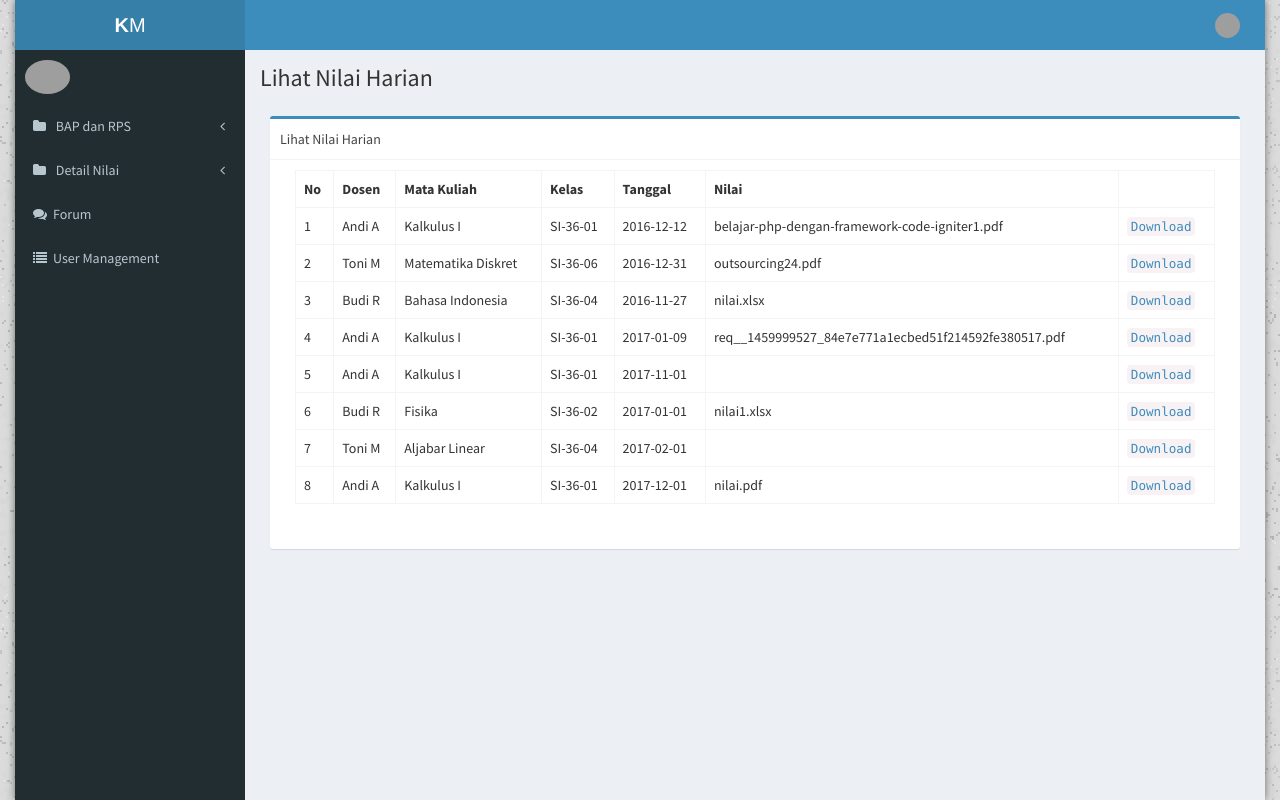
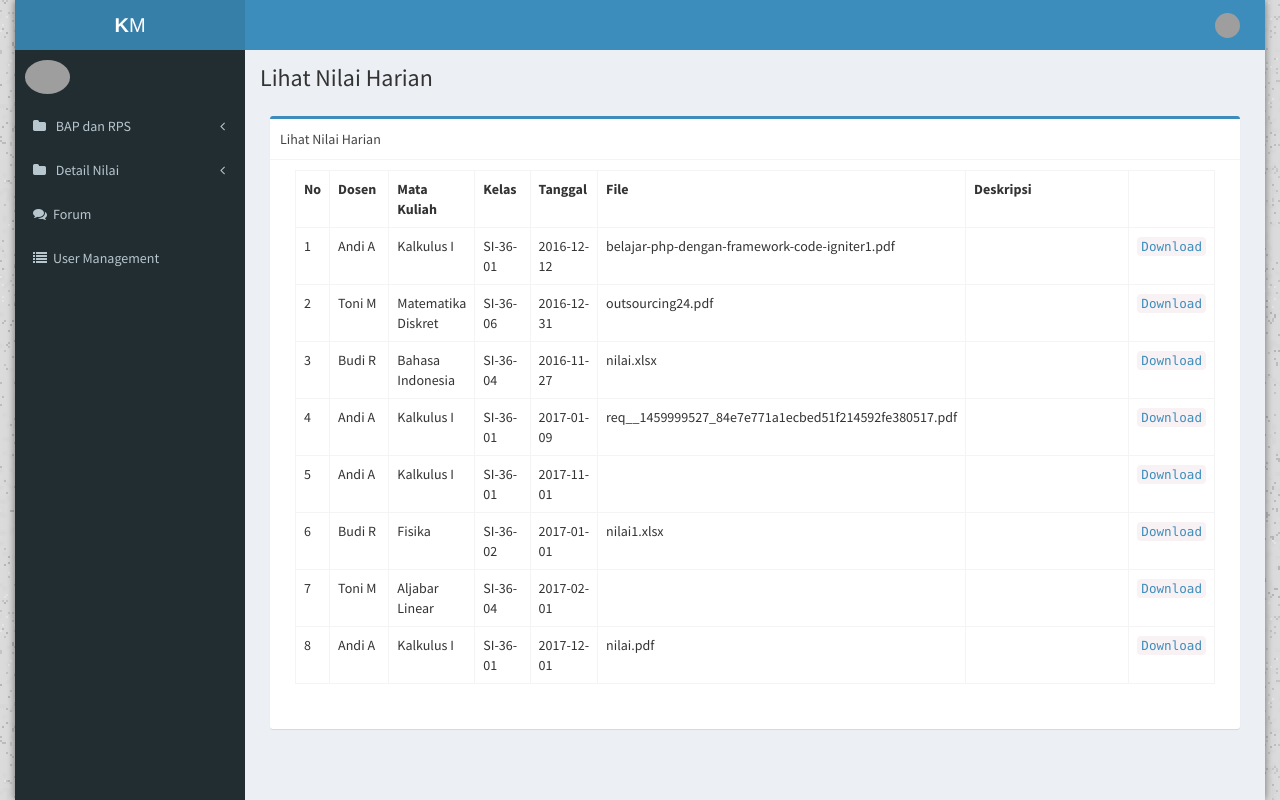
Before and after one commit to arifmaulananp13/km, a CodeIgniter app: page /km/nilai/lihat_nilai in a window 1280 px wide. Run offline with CodeIgniter, Linux system fonts and the light colour scheme; data comes from the database, SQL or seed files in the repository; data that the repository does not hold is empty; grey boxes are pictures that could not be loaded.

Commit message:
input nilai deskripsi
controller + view nilai

```diff
--- a/application/controllers/nilai.php
+++ b/application/controllers/nilai.php
@@ -38,8 +38,8 @@ class nilai extends CI_Controller {
 
             //Check whether user upload picture
             if(!empty($_FILES['picture']['name'])){
-                $config['upload_path'] = 'application/views/uploads/';
-                $config['allowed_types'] = 'xlsx|docx|pdf';
+                $config['upload_path'] = 'upload/nilai/';
+                $config['allowed_types'] = 'xlsx|docx|pdfx';
                 $config['file_name'] = $_FILES['picture']['name'];
 
                 //Load upload library and initialize configuration
@@ -58,9 +58,10 @@ class nilai extends CI_Controller {
 
 		$dosen = $this->input->post('dosen');
 		$matkul = $this->input->post('matkul');
-		$nilai = $this->input->post('nilai');
+		$nilai = $this->input->post('picture');
 		$kelas = $this->input->post('kelas');
 		$tanggal = $this->input->post('tanggal');
+		$deskripsi = $this->input->post('deskripsi');
 
 
 		$data = array(
@@ -69,6 +70,7 @@ class nilai extends CI_Controller {
 		'nilai' => $picture,
 		'kelas' => $kelas,
 		'no_tanggal' => $tanggal,
+		'deskripsi' => $deskripsi,
 		);
 		$this->m_inputnilai->input_nilai($data,'input_nilai');
 		redirect('nilai/input_nilai');
@@ -94,7 +96,7 @@ class nilai extends CI_Controller {
 	public function download($fileName = NULL) {
 	$this->load->helper('download');
 	if ($fileName) {
-    $file = realpath ( "application/views/uploads/" ) . "\\" . $fileName;
+    $file = realpath ( "upload/nilai/" ) . "\\" . $fileName;
     // check file exists
     if (file_exists ( $file )) {
      // get file content
--- a/application/views/nilai/input_nilai2.php
+++ b/application/views/nilai/input_nilai2.php
@@ -53,7 +53,7 @@
               <input name="picture" class="form-control" type="file">
             </div>
             <div class="col-md-12 form-group">
-              <textarea name="materi" class="form-control" rows="10" placeholder="Materi Perkuliahan harian" ></textarea>
+              <textarea name="deskripsi" class="form-control" rows="10" placeholder="deskripsi" ></textarea>
             </div>
         		<div class="col-md-12 form-group">
         			<button class="btn btn-primary pull-right btn-flat" type="submit" name="fileSubmit" value="add">Submit</button>
--- a/application/views/nilai/input_nilai_akhir2.php
+++ b/application/views/nilai/input_nilai_akhir2.php
@@ -15,6 +15,9 @@
               <input name="file" class="form-control" type="file">
             </div>
             <div class="col-md-12 form-group">
+              <textarea name="materi" class="form-control" rows="10" placeholder="Deskripsi perkuliahan" ></textarea>
+            </div>
+            <div class="col-md-12 form-group">
               <button class="btn btn-primary pull-right btn-flat" type="submit" name="fileSubmit" value="add">Submit</button>
             </div>
             </div>
--- a/application/views/nilai/lihat_nilai.php
+++ b/application/views/nilai/lihat_nilai.php
@@ -15,11 +15,12 @@
         	<table class="table table-bordered">
 			<tr>
 				<th>No</th>
-				<th>Dosen</th>
-				<th>Mata Kuliah</th>
-				<th>Kelas</th>
-				<th>Tanggal</th>
-				<th>Nilai</th>
+				<th class="col-md-1">Dosen</th>
+				<th class="col-md-1">Mata Kuliah</th>
+				<th class="col-md-1">Kelas</th>
+				<th class="col-md-1">Tanggal</th>
+				<th class="col-md-1">File</th>
+        <th class="col-md-7">Deskripsi</th>
 			</tr>
 			<?php
 			$no = 1;
@@ -32,6 +33,7 @@
 				<td><?php echo $u->kelas ?></td>
 				<td><?php echo $u->no_tanggal ?></td>
 				<td><?php echo $u->nilai ?></td>
+        <td><?php echo $u->deskripsi ?></td>
 				<td><code><a href="<?=base_url ()?>nilai/download/<?php echo $u->nilai ?>" >Download</a></code></td>
 			</tr>
 			<?php } ?>
```
Also changed, not shown: application/views/nilai/input_nilai.php (line endings or trailing spaces), 4 other files.
